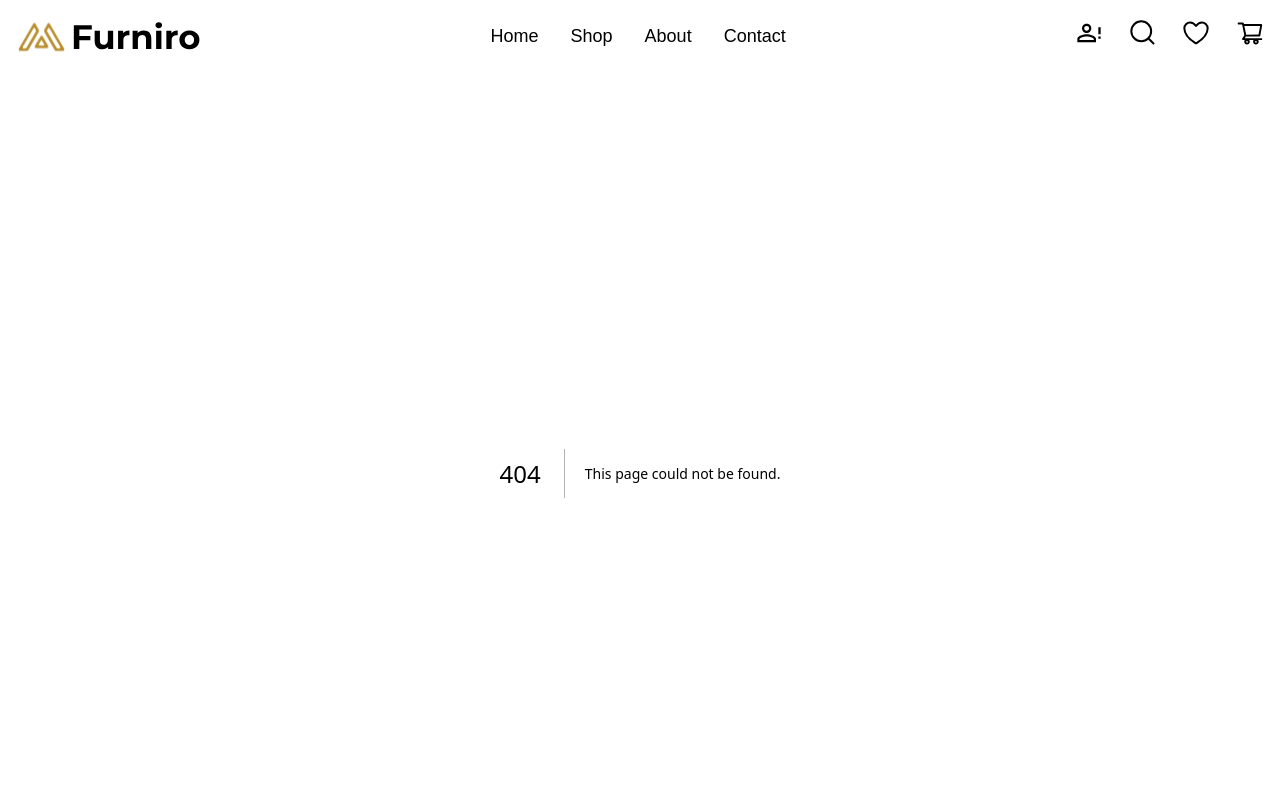
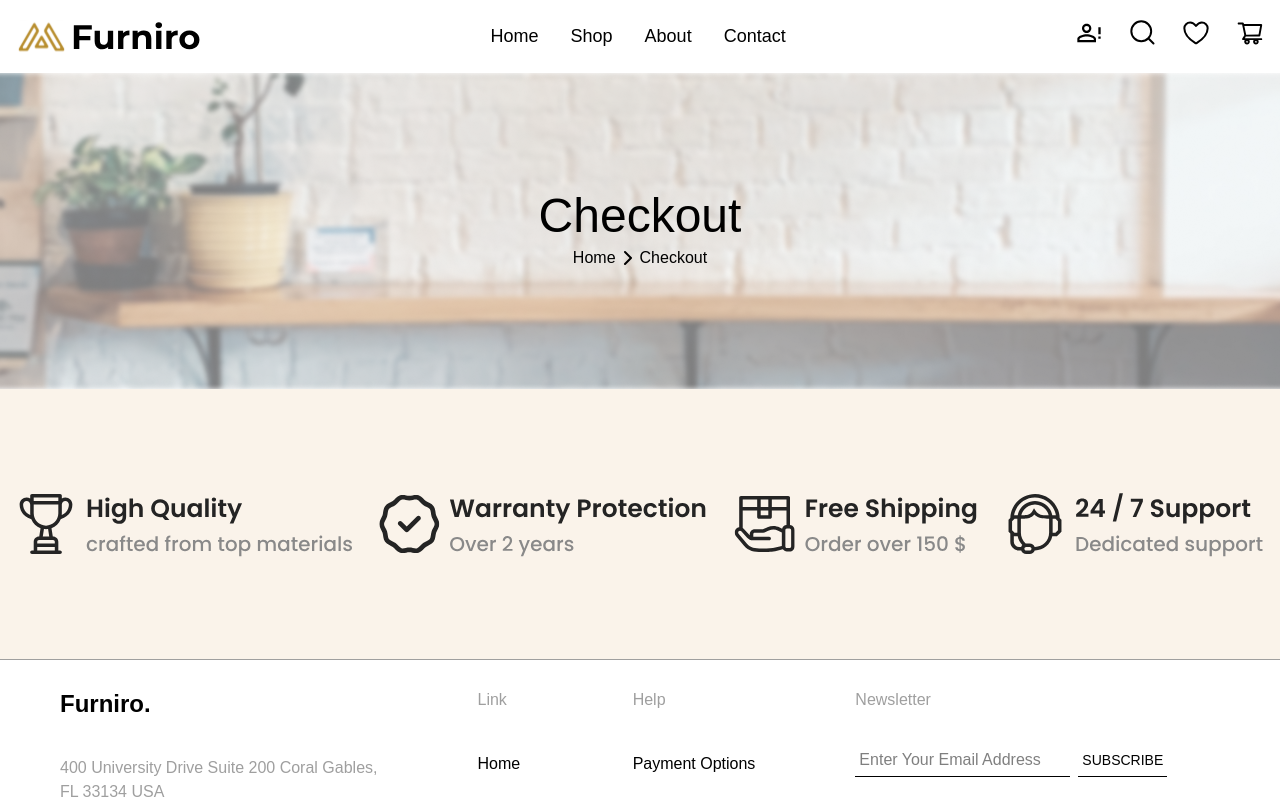
Before and after one commit to arash-jj/home-appliance-store, a Next.js app: page /checkout in a window 1280 px wide. Before the commit this address had no page. Shown: the top 800 px of the page. Built offline with nearby package versions, Linux system fonts and the light colour scheme.

Commit message:
check out page setup

```diff
--- /dev/null
+++ b/app/(product)/checkout/page.tsx
@@ -0,0 +1,14 @@
+"use client"
+
+import PageHeader from '@/components/PageHeader'
+import React from 'react'
+
+const page = () => {
+    return (
+        <div>
+            <PageHeader currentPage='Checkout'/>
+        </div>
+    )
+}
+
+export default page
```
